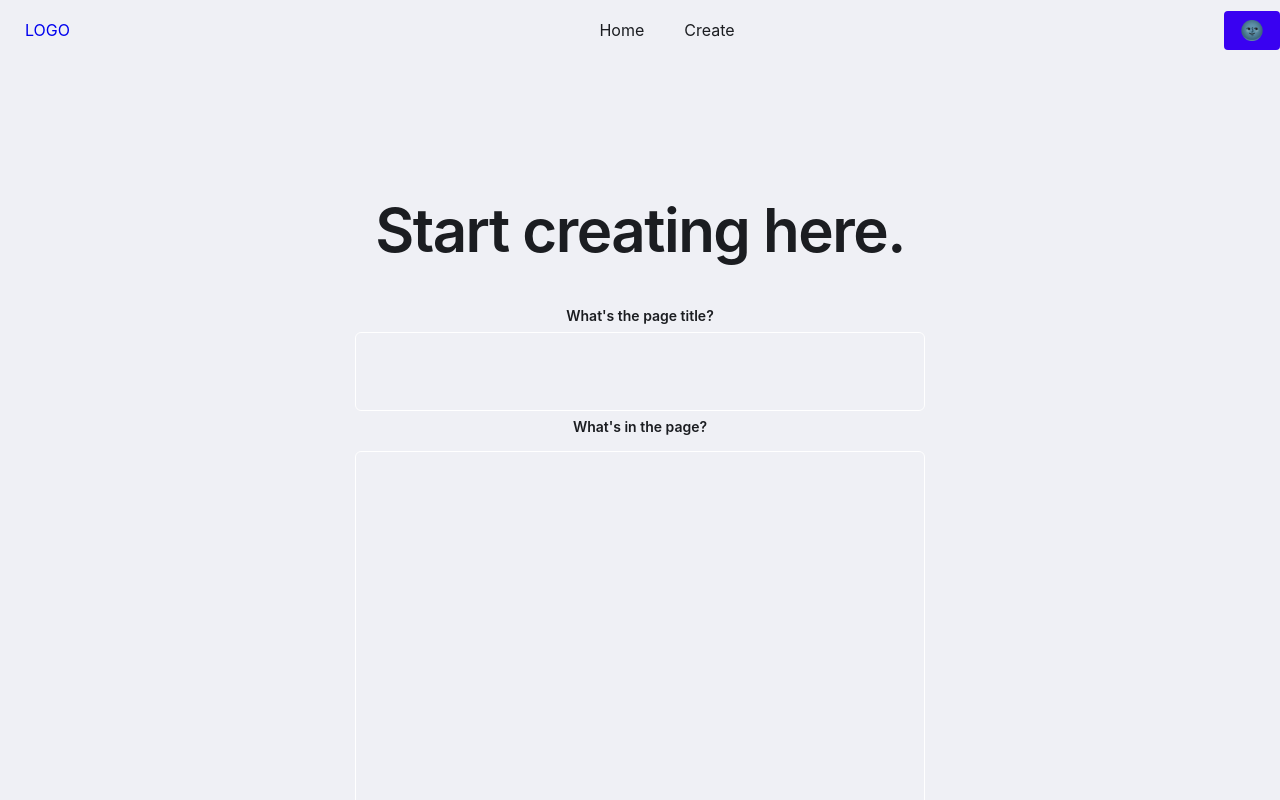
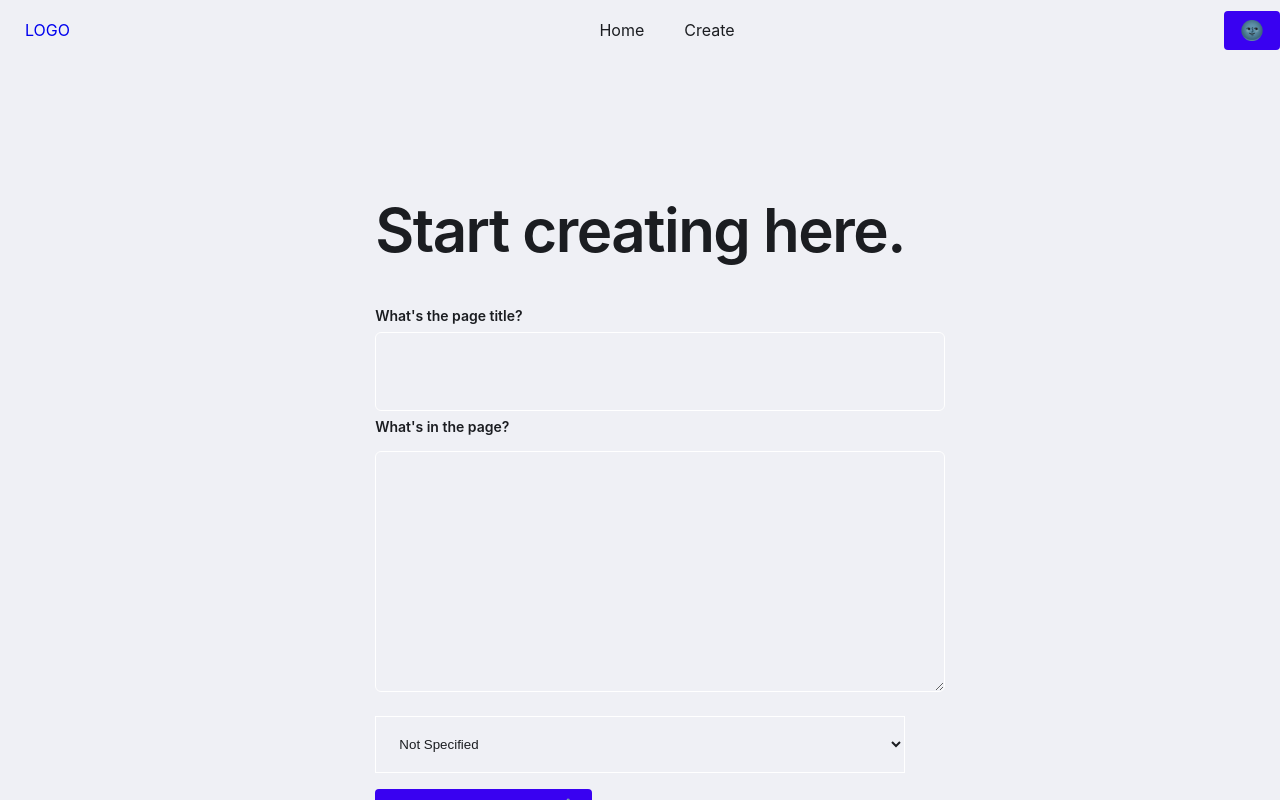
Before and after one commit to Chantz-J/notion-integration-client, a React (Create React App) app: page /create-page in a window 1280 px wide. Shown: the top 800 px of the page. Built offline with nearby package versions, Linux system fonts and the light colour scheme.

Commit message:
fixed form textarea minimum height

```diff
--- a/src/components/Commons/AuthContainer.js
+++ b/src/components/Commons/AuthContainer.js
@@ -6,7 +6,7 @@ export const AuthWrapper = styled.form`
     display: flex;
     flex-direction: column;
     justify-content: space-between;
-    align-items: center;
+    align-items: flex-start;
 `;
 
 export const InputWrapper = styled.div`
@@ -23,7 +23,7 @@ export const LabelWrapper = styled.div`
 
 export const StyledLabel = styled.label`
 -webkit-box-align: center;
-    align-items: center;
+    align-items: flex-start;
     font-weight: 600;
     padding: 6px 0px;
     font-size: 14px;
@@ -41,10 +41,10 @@ export const StyledTextarea = styled.textarea`
     border-radius: 6px;
     background: ${props => props.theme.bg.primary};
     width: 100%;
-    min-height: 500px;
     color: ${props => props.theme.text.primary};
     font-size: ${props => props.theme.fontSizes[0]};
     line-height: 2.4rem;
+    min-height: 200px;
 
     &::-webkit-input-placeholder {
         color: ${props => props.theme.bg.tertiary};
```
